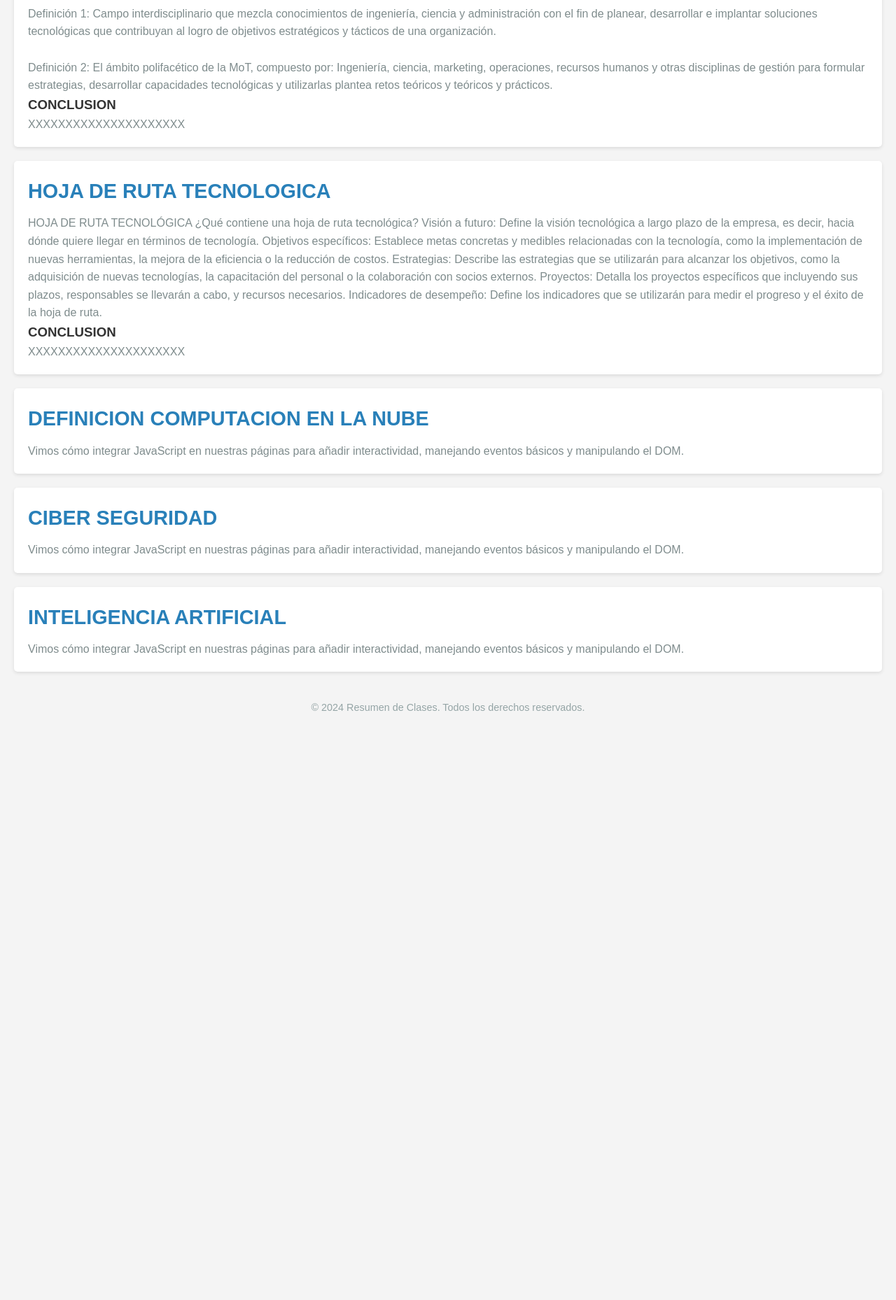
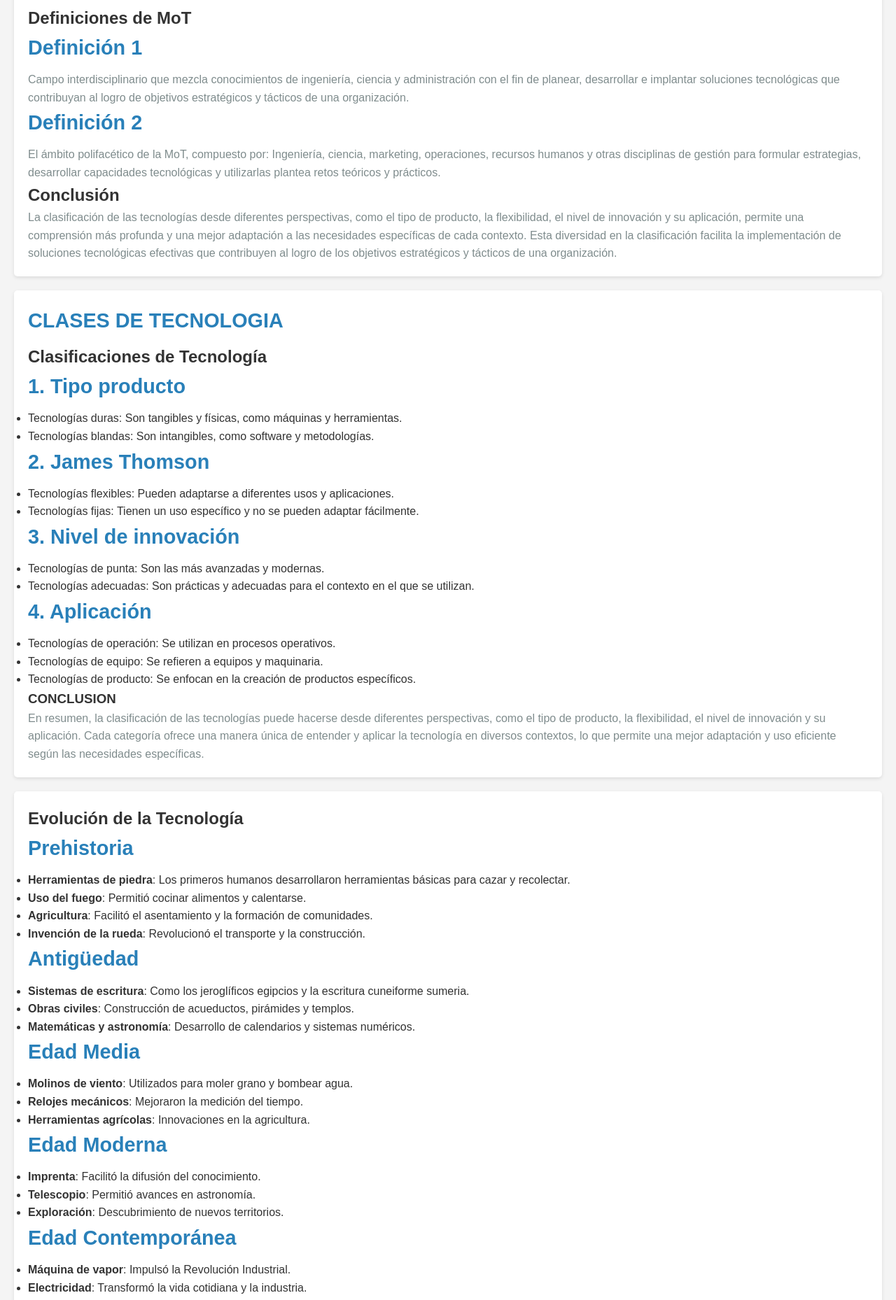
Before and after one commit to vdBravo/gestiontecnologia, a plain HTML site: page index.html in a window 1280 px wide. Shown: the part 204-2062 px from the top of the page at 70% size. Before the commit the page ends 1247 px from the top, so only its background shows below. Drawn offline with Linux system fonts and the light colour scheme.

Commit message:
Modificacion martes 03

```diff
--- a/index.html
+++ b/index.html
@@ -15,58 +15,119 @@
     <section class="class-summary">
         <div class="class-card">
             <h2>DEFINICION DE GESTION DE TECNOLOGIA</h2>
-            <p>Definición 1:
-                Campo interdisciplinario que mezcla conocimientos de ingeniería, ciencia y administración con el fin de planear,
-                desarrollar e implantar soluciones tecnológicas que contribuyan al logro de objetivos estratégicos y tácticos de
-                una organización.
-            </p>
+            <h1>Definiciones de MoT</h1>
+    <h2>Definición 1</h2>
+    <p>Campo interdisciplinario que mezcla conocimientos de ingeniería, ciencia y administración con el fin de planear, desarrollar e implantar soluciones tecnológicas que contribuyan al logro de objetivos estratégicos y tácticos de una organización.</p>
+    <h2>Definición 2</h2>
+    <p>El ámbito polifacético de la MoT, compuesto por: Ingeniería, ciencia, marketing, operaciones, recursos humanos y otras disciplinas de gestión para formular estrategias, desarrollar capacidades tecnológicas y utilizarlas plantea retos teóricos y prácticos.</p>
 
-            <br>
-
-             <p>
-                Definición 2:
-                El ámbito polifacético de la MoT, compuesto por: Ingeniería, ciencia, marketing, operaciones, recursos humanos
-                y otras disciplinas de gestión para formular estrategias, desarrollar  capacidades tecnológicas y utilizarlas
-                plantea retos teóricos y teóricos y prácticos.
-            </p>
-
-            <h3>CONCLUSION</h3>
-                <p>XXXXXXXXXXXXXXXXXXXXX</p>
+    <h1>Conclusión</h1>
+    <p>La clasificación de las tecnologías desde diferentes perspectivas, como el tipo de producto, la flexibilidad, el nivel de innovación y su aplicación, permite una comprensión más profunda y una mejor adaptación a las necesidades específicas de cada contexto. Esta diversidad en la clasificación facilita la implementación de soluciones tecnológicas efectivas que contribuyen al logro de los objetivos estratégicos y tácticos de una organización.</p>
         </div>
 
         <div class="class-card">
-            <h2>HOJA DE RUTA TECNOLOGICA </h2>
-            <p>HOJA DE RUTA TECNOLÓGICA
+            <h2>CLASES DE TECNOLOGIA</h2>
 
-                ¿Qué contiene una hoja de ruta tecnológica?
+            <h1>Clasificaciones de Tecnología</h1>
+                <h2>1. Tipo producto</h2>
+                <ul>
+                    <li>Tecnologías duras: Son tangibles y físicas, como máquinas y herramientas.</li>
+                    <li>Tecnologías blandas: Son intangibles, como software y metodologías.</li>
+                </ul>
+                <h2>2. James Thomson</h2>
+                <ul>
+                    <li>Tecnologías flexibles: Pueden adaptarse a diferentes usos y aplicaciones.</li>
+                    <li>Tecnologías fijas: Tienen un uso específico y no se pueden adaptar fácilmente.</li>
+                </ul>
+                <h2>3. Nivel de innovación</h2>
+                <ul>
+                    <li>Tecnologías de punta: Son las más avanzadas y modernas.</li>
+                    <li>Tecnologías adecuadas: Son prácticas y adecuadas para el contexto en el que se utilizan.</li>
+                </ul>
+                <h2>4. Aplicación</h2>
+                <ul>
+                    <li>Tecnologías de operación: Se utilizan en procesos operativos.</li>
+                    <li>Tecnologías de equipo: Se refieren a equipos y maquinaria.</li>
+                    <li>Tecnologías de producto: Se enfocan en la creación de productos específicos.</li>
+                </ul>
 
-                Visión a futuro: Define la visión tecnológica a largo plazo de la empresa, es decir, hacia dónde quiere llegar en términos de tecnología.
-
-                Objetivos específicos: Establece metas concretas y medibles relacionadas con la tecnología, como la implementación de nuevas herramientas, la mejora de la eficiencia o la reducción de costos.
-
-                Estrategias: Describe las estrategias que se utilizarán para alcanzar los objetivos, como la adquisición de nuevas tecnologías, la capacitación del personal o la colaboración con socios externos.
-
-                Proyectos: Detalla los proyectos específicos que incluyendo sus plazos, responsables se llevarán a cabo, y recursos necesarios.
-
-                Indicadores de desempeño: Define los indicadores que se utilizarán para medir el progreso y el éxito de la hoja de ruta.</p>
-                <h3>CONCLUSION</h3>
-                <p>XXXXXXXXXXXXXXXXXXXXX</p>
+            <h3>CONCLUSION</h3>
+                <p>En resumen, la clasificación de las tecnologías puede hacerse desde diferentes perspectivas,
+                    como el tipo de producto, la flexibilidad, el nivel de innovación y su aplicación. Cada
+                    categoría ofrece una manera única de entender y aplicar la tecnología en diversos contextos,
+                    lo que permite una mejor adaptación y uso eficiente según las necesidades específicas.</p>
         </div>
 
         <div class="class-card">
-            <h2>DEFINICION COMPUTACION EN LA NUBE</h2>
-            <p>Vimos cómo integrar JavaScript en nuestras páginas para añadir interactividad, manejando eventos básicos y manipulando el DOM.</p>
+
+
+    <h1>Evolución de la Tecnología</h1>
+    <h2>Prehistoria</h2>
+    <ul>
+        <li><strong>Herramientas de piedra</strong>: Los primeros humanos desarrollaron herramientas básicas para cazar y recolectar.</li>
+        <li><strong>Uso del fuego</strong>: Permitió cocinar alimentos y calentarse.</li>
+        <li><strong>Agricultura</strong>: Facilitó el asentamiento y la formación de comunidades.</li>
+        <li><strong>Invención de la rueda</strong>: Revolucionó el transporte y la construcción.</li>
+    </ul>
+    <h2>Antigüedad</h2>
+    <ul>
+        <li><strong>Sistemas de escritura</strong>: Como los jeroglíficos egipcios y la escritura cuneiforme sumeria.</li>
+        <li><strong>Obras civiles</strong>: Construcción de acueductos, pirámides y templos.</li>
+        <li><strong>Matemáticas y astronomía</strong>: Desarrollo de calendarios y sistemas numéricos.</li>
+    </ul>
+    <h2>Edad Media</h2>
+    <ul>
+        <li><strong>Molinos de viento</strong>: Utilizados para moler grano y bombear agua.</li>
+        <li><strong>Relojes mecánicos</strong>: Mejoraron la medición del tiempo.</li>
+        <li><strong>Herramientas agrícolas</strong>: Innovaciones en la agricultura.</li>
+    </ul>
+    <h2>Edad Moderna</h2>
+    <ul>
+        <li><strong>Imprenta</strong>: Facilitó la difusión del conocimiento.</li>
+        <li><strong>Telescopio</strong>: Permitió avances en astronomía.</li>
+        <li><strong>Exploración</strong>: Descubrimiento de nuevos territorios.</li>
+    </ul>
+    <h2>Edad Contemporánea</h2>
+    <ul>
+        <li><strong>Máquina de vapor</strong>: Impulsó la Revolución Industrial.</li>
+        <li><strong>Electricidad</strong>: Transformó la vida cotidiana y la industria.</li>
+        <li><strong>Computadoras e Internet</strong>: Revolucionaron la comunicación y el acceso a la información.</li>
+        <li><strong>Tecnologías emergentes</strong>: Como la inteligencia artificial y la computación cuántica.</li>
+    </ul>
+    <h2>Conclusión</h2>
+    <p>La evolución tecnológica ha sido un motor de cambio y progreso en diversos ámbitos de la sociedad. Desde las herramientas más simples hasta las tecnologías más avanzadas, cada etapa ha contribuido a mejorar la calidad de vida, facilitar la comunicación, transformar el transporte y optimizar los procesos industriales. La tecnología sigue evolucionando, planteando nuevos retos y oportunidades para el futuro.</p>
+
+
+
+
         </div>
 
         <div class="class-card">
-            <h2>CIBER SEGURIDAD</h2>
-            <p>Vimos cómo integrar JavaScript en nuestras páginas para añadir interactividad, manejando eventos básicos y manipulando el DOM.</p>
+            <h1>HOJA DE RUTA TECNOLÓGICA</h1>
+            <h2>¿Qué contiene una hoja de ruta tecnológica?</h2>
+            <h3>Visión a futuro</h3>
+            <p>Define la visión tecnológica a largo plazo de la empresa, es decir, hacia dónde quiere llegar en términos de tecnología.</p>
+            <h3>Objetivos específicos</h3>
+            <p>Establece metas concretas y medibles relacionadas con la tecnología, como la implementación de nuevas herramientas, la mejora de la eficiencia o la reducción de costos.</p>
+            <h3>Estrategias</h3>
+            <p>Describe las estrategias que se utilizarán para alcanzar los objetivos, como la adquisición de nuevas tecnologías, la capacitación del personal o la colaboración con socios externos.</p>
+            <h3>Proyectos</h3>
+            <p>Detalla los proyectos específicos que se llevarán a cabo, incluyendo sus plazos, responsables y recursos necesarios.</p>
+            <h3>Indicadores de desempeño</h3>
+            <p>Define los indicadores que se utilizarán para medir el progreso y el éxito de la hoja de ruta.</p>
+
+            <h1>Conclusión</h1>
+    <p>Una hoja de ruta tecnológica es una herramienta esencial para guiar el desarrollo y la implementación de tecnologías dentro de una organización. Al definir una visión a futuro, establecer objetivos específicos, delinear estrategias claras, detallar proyectos concretos y utilizar indicadores de desempeño, las empresas pueden asegurar que sus esfuerzos tecnológicos estén alineados con sus metas estratégicas y tácticas. Esto no solo mejora la eficiencia y reduce costos, sino que también posiciona a la organización para el éxito a largo plazo en un entorno tecnológico en constante evolución.</p>
         </div>
 
         <div class="class-card">
-            <h2>INTELIGENCIA ARTIFICIAL</h2>
-            <p>Vimos cómo integrar JavaScript en nuestras páginas para añadir interactividad, manejando eventos básicos y manipulando el DOM.</p>
-        </div>
+
+        <h1>TABLERO DE TRELLO</h1>
+
+        <img src="imgtrello.png" alt="Descripción de la imagen" class="imagen-estilizada">
+    </div>
+
+
     </section>
 
     <footer>
--- a/styles.css
+++ b/styles.css
@@ -57,3 +57,11 @@ footer {
     font-size: 0.9rem;
     color: #95a5a6;
 }
+
+.imagen-estilizada {
+    width: auto;
+    height: 300px;
+    border: 2px solid #000;
+    border-radius: 10px;
+    box-shadow: 5px 5px 15px rgba(0, 0, 0, 0.3);
+}
```
Also changed, not shown: imgtrello.png (added).
